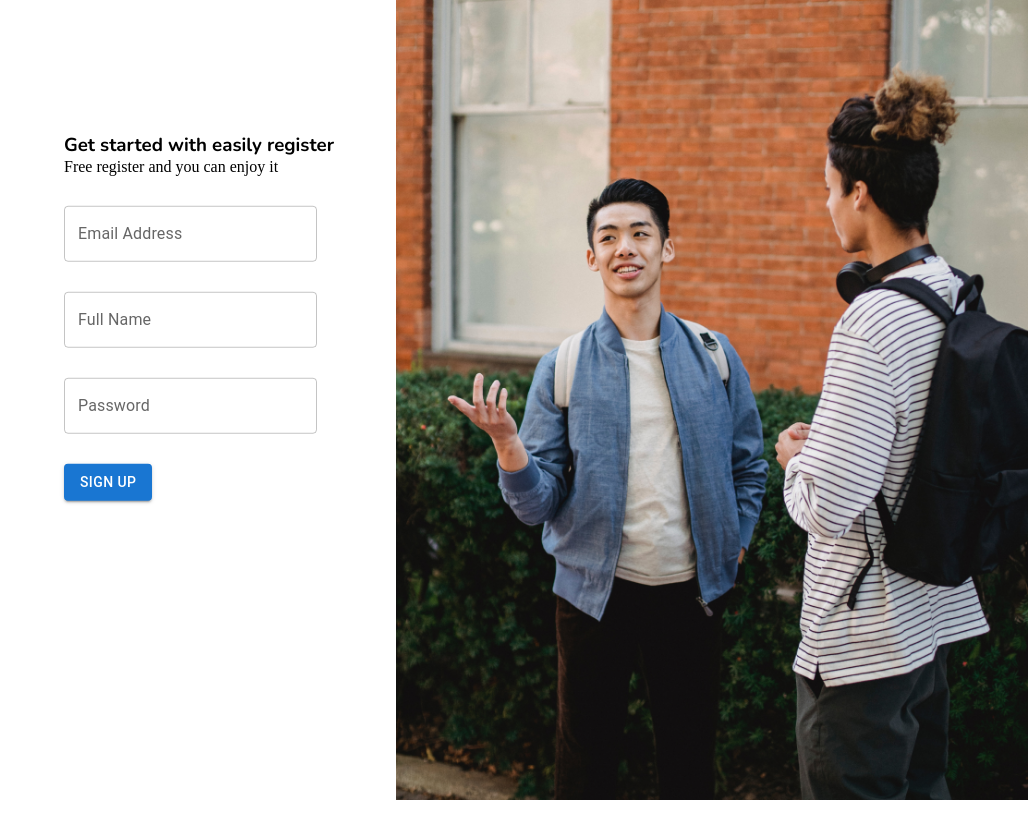
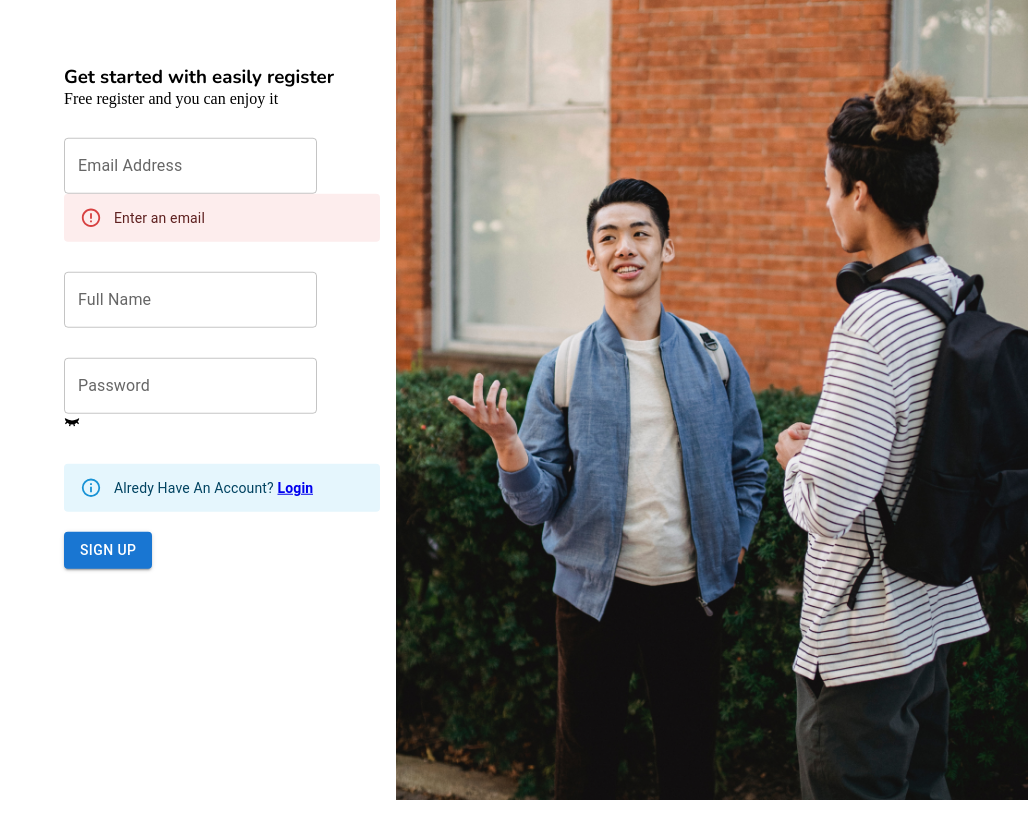
Before and after one commit to ABMshawonislam-dev/bachal, a React (Vite) app: page / in a window 1280 px wide. Both pictures are taken after a click on the button "SIGN UP". Shown: the whole page, without its empty margins (252-1280 px from the left). Built offline with nearby package versions, Linux system fonts and the light colour scheme.

Commit message:
bachal 2

```diff
--- a/package.json
+++ b/package.json
@@ -12,9 +12,12 @@
   "dependencies": {
     "@emotion/react": "^11.11.0",
     "@emotion/styled": "^11.11.0",
+    "@mui/lab": "^5.0.0-alpha.131",
     "@mui/material": "^5.13.2",
+    "firebase": "^9.22.1",
     "react": "^18.2.0",
     "react-dom": "^18.2.0",
+    "react-icons": "^4.8.0",
     "react-router-dom": "^6.11.2"
   },
   "devDependencies": {
--- /dev/null
+++ b/src/firebaseConfig.jsx
@@ -0,0 +1,19 @@
+// Import the functions you need from the SDKs you need
+import { initializeApp } from "firebase/app";
+// TODO: Add SDKs for Firebase products that you want to use
+// https://firebase.google.com/docs/web/setup#available-libraries
+
+// Your web app's Firebase configuration
+const firebaseConfig = {
+  apiKey: "AIzaSyA67e5LTChifB67Oq8ijplv18Ir-ErEY0g",
+  authDomain: "bachal-578a9.firebaseapp.com",
+  projectId: "bachal-578a9",
+  storageBucket: "bachal-578a9.appspot.com",
+  messagingSenderId: "201932807461",
+  appId: "1:201932807461:web:ddca49960fb488728b8ecc"
+};
+
+// Initialize Firebase
+const app = initializeApp(firebaseConfig);
+
+export default firebaseConfig
--- a/src/main.jsx
+++ b/src/main.jsx
@@ -1,5 +1,6 @@
 import React from 'react'
 import ReactDOM from 'react-dom/client'
+import firebaseConfig from './firebaseConfig.jsx'
 import App from './App.jsx'
 import './index.css'
 
--- a/src/pages/Login.jsx
+++ b/src/pages/Login.jsx
@@ -1,10 +1,63 @@
-import React from 'react'
-import {Grid,TextField,Button} from '@mui/material';
+import React, { useState } from 'react'
+import {Grid,TextField,Button,Alert} from '@mui/material';
+import LoadingButton from '@mui/lab/LoadingButton';
 import registrationimg from "../assets/registrationimg.png"
 import google from "../assets/google.png"
+import { getAuth, signInWithEmailAndPassword,GoogleAuthProvider,signInWithPopup } from "firebase/auth";
 import Headingforreglog from '../components/headingforreglog';
+import { Link } from 'react-router-dom';
+
+let initialValues = {
+  email: "",
+  password: "",
+  loading: false
+}
 
 const Login = () => {
+
+  const auth = getAuth();
+  const provider = new GoogleAuthProvider();
+
+  let [values,setValues] = useState(initialValues)
+
+
+  let handleValues = (e)=>{
+    setValues({
+      ...values,
+      [e.target.name]: e.target.value
+    })
+
+  }
+
+  let handleSubmit = ()=>{
+
+    let {email,fullName,password}= values
+
+    setValues({
+      ...values,
+      loading: true
+    })
+    signInWithEmailAndPassword(auth,email,password).then((user)=>{
+      console.log(user)
+      setValues({
+        email: "",
+
+        password: "",
+        loading: false
+      })
+      console.log(user)
+    })
+
+
+  }
+
+  let handleGoogleLogin = ()=>{
+    signInWithPopup(auth,provider).then((result) => {
+      console.log(result)
+    })
+  }
+
+
   return (
 
 
@@ -12,15 +65,27 @@ const Login = () => {
         <Grid item xs={6}>
           <div className='regContainer'>
             <Headingforreglog className="headingreglog" title="Login to your account!"/>
-            <img className='google' src={google}/>
+            <img onClick={handleGoogleLogin} className='google' src={google}/>
             <div className='regInput'>
-                <TextField id="outlined-basic" label="Email Address" variant="outlined" />
+                <TextField value={values.email} onChange={handleValues} name="email" id="outlined-basic" label="Email Address" variant="outlined" />
             </div>
             <div className='regInput'>
-                <TextField id="outlined-basic" label="Password" variant="outlined" />
+                <TextField value={values.password} onChange={handleValues} name="password" id="outlined-basic" label="Password" variant="outlined" />
             </div>
 
-            <Button className='loginButton' variant="contained">Login to Continue</Button>
+            <Alert severity="info" style={{marginBottom: "20px"}}>
+             Don't Have An Account? <strong><Link to="/">Registraiton</Link></strong>
+            </Alert>
+
+            {values.loading
+            ?
+            <LoadingButton loading variant="outlined">
+            Submit
+          </LoadingButton>
+            :
+            <Button onClick={handleSubmit} variant="contained">Login to Continue</Button>
+            }
+
           </div>
         </Grid>
         <Grid item xs={6}>
--- a/src/pages/Registration.jsx
+++ b/src/pages/Registration.jsx
@@ -1,9 +1,90 @@
-import React from 'react'
-import {Grid,TextField,Button} from '@mui/material';
+import React, { useState } from 'react'
+import {Grid,TextField,Button,Alert} from '@mui/material';
+import LoadingButton from '@mui/lab/LoadingButton';
 import registrationimg from "../assets/registrationimg.png"
 import Headingforreglog from '../components/headingforreglog';
+import { getAuth, createUserWithEmailAndPassword,sendEmailVerification } from "firebase/auth";
+import { useNavigate,Link } from 'react-router-dom';
+import {RiEyeFill,RiEyeCloseFill} from "react-icons/ri"
+
+let initialValues = {
+  email: "",
+  fullName: "",
+  password: "",
+  loading: false,
+  error: "",
+  eye: false,
+}
 
 const Registration = () => {
+
+  const auth = getAuth();
+
+  let navigate = useNavigate()
+
+  let [values,setValues] = useState(initialValues)
+
+  let handleValues = (e)=>{
+    setValues({
+      ...values,
+      [e.target.name]: e.target.value
+    })
+
+  }
+
+  let handleSubmit = ()=>{
+
+
+
+    let {email,fullName,password}= values
+
+    if(!email){
+      setValues({
+        ...values,
+        error: "Enter an email"
+      })
+      return
+    }
+
+    if(!fullName){
+      setValues({
+        ...values,
+        error: "Enter an name"
+      })
+      return
+    }
+
+    if(!password){
+      setValues({
+        ...values,
+        error: "Enter an password"
+      })
+      return
+    }
+
+    setValues({
+      ...values,
+      loading: true
+    })
+    createUserWithEmailAndPassword(auth,email,password).then((user)=>{
+      console.log(user)
+      sendEmailVerification(auth.currentUser)
+  .then(() => {
+    console.log("Email Send")
+  });
+      setValues({
+        email: "",
+        fullName: "",
+        password: "",
+        loading: false
+      })
+      navigate("/login")
+    })
+
+
+  }
+
+
   return (
 
 
@@ -13,16 +94,45 @@ const Registration = () => {
             <Headingforreglog className="headingreglog" title="Get started with easily register"/>
             <p>Free register and you can enjoy it</p>
             <div className='regInput'>
-                <TextField id="outlined-basic" label="Email Address" variant="outlined" />
+                <TextField value={values.email} onChange={handleValues} name="email" id="outlined-basic" label="Email Address" variant="outlined" />
+                {values.error.includes("email") && <Alert severity="error">{values.error}</Alert>}
+
             </div>
             <div className='regInput'>
-             <TextField id="outlined-basic" label="Full Name" variant="outlined" />
+             <TextField value={values.fullName} onChange={handleValues} name="fullName" id="outlined-basic" label="Full Name" variant="outlined" />
+             {values.error.includes("name") && <Alert severity="error">{values.error}</Alert>}
             </div>
             <div className='regInput'>
-                <TextField id="outlined-basic" label="Password" variant="outlined" />
+                <TextField value={values.password} type={values.eye ? 'text':'password'} onChange={handleValues} name="password" id="outlined-basic" label="Password" variant="outlined" />
+                {values.error.includes("password") && <Alert severity="error">{values.error}</Alert>}
+                <div onClick={()=>setValues({...values,eye:!values.eye})} className='eye'>
+                  {values.eye
+                  ?
+                  <RiEyeFill/>
+                  :
+                  <RiEyeCloseFill/>
+                  }
+
+
+                </div>
+
             </div>
 
-            <Button variant="contained">Sign up</Button>
+            <Alert severity="info" style={{marginBottom: "20px"}}>
+             Alredy Have An Account? <strong><Link to="/login">Login</Link></strong>
+            </Alert>
+
+
+            {values.loading
+            ?
+            <LoadingButton loading variant="outlined">
+            Submit
+          </LoadingButton>
+            :
+            <Button onClick={handleSubmit} variant="contained">Sign up</Button>
+            }
+
+
           </div>
         </Grid>
         <Grid item xs={6}>
```
Also changed, not shown: 1 other file (tests, documents, lock files or other folders).
